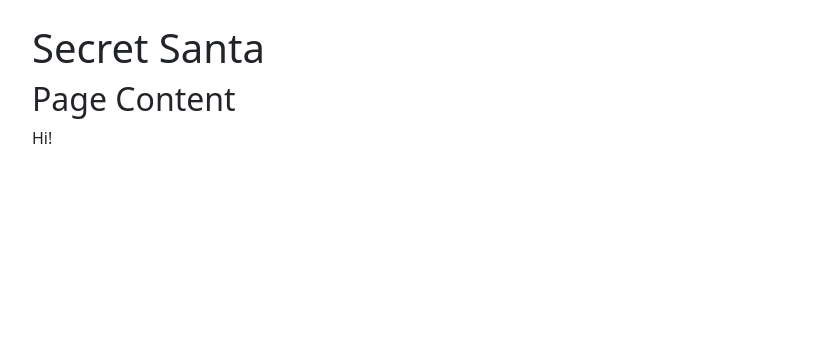
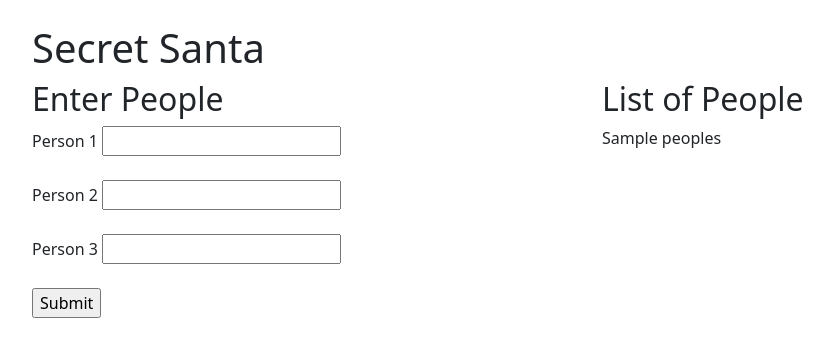
Before and after one commit to codewithmissjo/SecretSanta, a Flask app: template templates/index.html in a window 1280 px wide. Shown: the top 357 px of the page, without its empty margins (50-883 px from the left). Run offline with Flask 3, Linux system fonts and the light colour scheme; the template is opened without the code that fills it: most values are stand-ins (such as "Sample title", 1, 10 or a date in 2020).

Commit message:
Random things!

```diff
--- a/app.py
+++ b/app.py
@@ -1,12 +1,43 @@
 from flask import Flask, render_template, request, make_response, redirect
+import random
+app = Flask(__name__)
 
-app = Flask(__name__)
+'''
+Person gives gifts to
+p1 -> p2
+p2 -> p1
+
+santas = [
+   {p1: p2},
+   {p2: p1}
+]
+'''
+santas = []
 
 @app.route('/')
 def index():
-    return render_template("index.html")
+    if len(santas) > 0:
+       return render_template("index.html", peoples=santas)
+    else:
+       return render_template("index.html")
 
 # insert route and function here
+@app.route('/process/<n>', methods=["POST"])
+def process_names(n):
+    # get fields
+    peeps = []
+    peeps.append(request.form.get('p1'))
+    peeps.append(request.form.get('p2'))
+    peeps.append(request.form.get('p3'))
+    print(peeps)
+    # [p1, p2]
+    peeps2 = peeps.copy()
+    for a in range(len(peeps)):
+        r = random.randint(0, len(peeps2) - 1)
+        if peeps[a] != peeps2[r]:
+            santas.append({peeps[a]: peeps2[r]})
+            peeps2.pop(r)
+    return redirect('/')
 
 if __name__ == '__main__':
-  app.run()
+    app.run()
--- a/templates/index.html
+++ b/templates/index.html
@@ -3,8 +3,23 @@
 {% block content %}
 <div class="row">
     <div class="col">
-        <h2>Page Content</h2>
-        <p>Hi!</p>
+        <h2>Enter People</h2>
+        <form action="/process" method="post">
+            <label>Person 1</label>
+            <input type="text" name="p1" />
+            <br><br>
+            <label>Person 2</label>
+            <input type="text" name="p2" />
+            <br><br>
+            <label>Person 3</label>
+            <input type="text" name="p3" />
+            <br><br>
+            <input type="submit">
+        </form>
+    </div>
+    <div class="col">
+        <h2>List of People</h2>
+        {{peoples}}
     </div>
 </div>
 {% endblock %}
```
